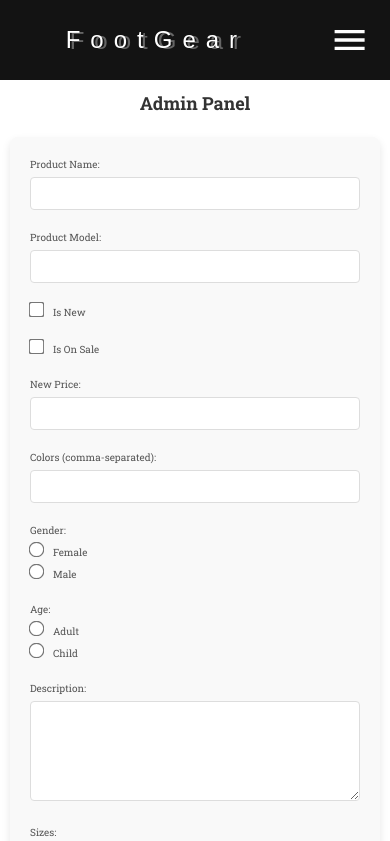
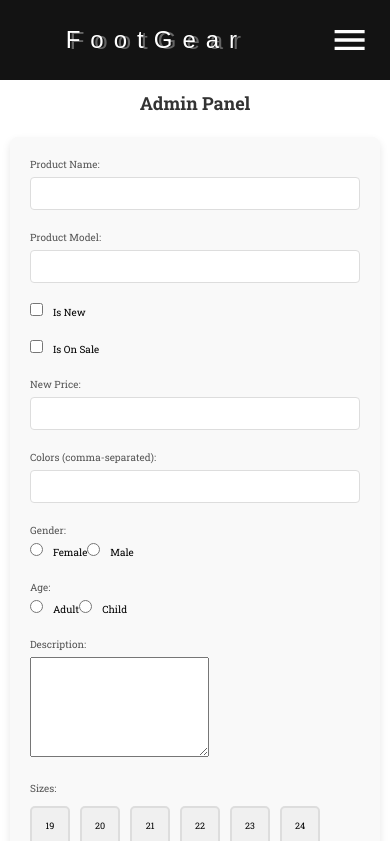
Before and after one commit to superGemHere/blessed-clothing, a React (Vite) app in the folder client/: page /users/admin in a window 390 px wide. Shown: the top 841 px of the page. Built offline with nearby package versions, Linux system fonts and the light colour scheme; no server answers; a web font is replaced by a local one.

Commit message:
Update admin panel scoped css

```diff
--- a/client/src/components/main/AdminPanel/AdminPanel.jsx
+++ b/client/src/components/main/AdminPanel/AdminPanel.jsx
@@ -1,31 +1,31 @@
-import React, { useState } from 'react';
-import styles from './adminPanel.module.css';
+import React, { useState } from "react";
+import styles from "./adminPanel.module.css";
 
 export default function AdminPanel() {
-    const [productName, setProductName] = useState('');
-    const [productModel, setProductModel] = useState('');
+  const [productName, setProductName] = useState("");
+  const [productModel, setProductModel] = useState("");
   const [isNew, setIsNew] = useState(false);
   const [isOnSale, setIsOnSale] = useState(false);
-    const [oldPrice, setOldPrice] = useState('');
-    const [newPrice, setNewPrice] = useState('');
-    const [colors, setColors] = useState('');
-    const [gender, setGender] = useState('');
-    const [age, setAge] = useState('');
-    const [description, setDescription] = useState('');
+  const [oldPrice, setOldPrice] = useState("");
+  const [newPrice, setNewPrice] = useState("");
+  const [colors, setColors] = useState("");
+  const [gender, setGender] = useState("");
+  const [age, setAge] = useState("");
+  const [description, setDescription] = useState("");
   const [sizes, setSizes] = useState([]);
 
-    const handleSubmit = (e) => {
+  const handleSubmit = e => {
     e.preventDefault();
 
     const colorsArray = colors
-            .split(',')
+      .split(",")
       .map(color => color.trim())
-            .filter(color => color !== '');
+      .filter(color => color !== "");
 
     const product = {
       productName,
       productModel,
-            isNew,
+      isNewProduct: isNew,
       isOnSale,
       oldPrice: isOnSale ? oldPrice : null,
       newPrice,
@@ -33,128 +33,131 @@ export default function AdminPanel() {
       sizes,
       gender,
       age,
-            description,
+      description
     };
-
-
 
     console.log(product);
 
     // Here, you'd typically send the `product` object to the database
-        // Example:
-        // fetch('/api/products', {
-        //     method: 'POST',
-        //     headers: {
-        //         'Content-Type': 'application/json',
-        //     },
-        //     body: JSON.stringify(product),
-        // })
-        // .then(response => response.json())
-        // .then(data => {
-        //     console.log('Success:', data);
-        // })
-        // .catch((error) => {
-        //     console.error('Error:', error);
-        // });
   };
 
-    const toggleSize = (size) => {
-        setSizes((prevSizes) =>
+  const toggleSize = size => {
+    setSizes(
+      prevSizes =>
         prevSizes.includes(size)
-                ? prevSizes.filter((s) => s !== size) // Remove size if it's already selected
-                : [...prevSizes, size] // Add size if it's not selected
+          ? prevSizes.filter(s => s !== size)
+          : [...prevSizes, size]
     );
   };
 
   const availableSizes = Array.from({ length: 31 }, (_, i) => i + 19);
 
   return (
-        <div className={styles.container}>
-            <h1>Admin Panel</h1>
-            <form className={styles.addProduct} onSubmit={handleSubmit}>
-                <div className={styles.formGroup}>
-                    <label>Product Name:</label>
+    <div className={styles["adminPanel-container"]}>
+      <h1 className={styles["adminPanel-header"]}>Admin Panel</h1>
+      <form className={styles["adminPanel-form"]} onSubmit={handleSubmit}>
+        <div className={styles["adminPanel-formGroup"]}>
+          <label className={styles["adminPanel-formGroup-label"]}>
+            Product Name:
+          </label>
           <input
             type="text"
             value={productName}
-                        onChange={(e) => setProductName(e.target.value)}
+            onChange={e => setProductName(e.target.value)}
+            className={styles["adminPanel-formGroup-input"]}
             required
           />
         </div>
 
-                <div className={styles.formGroup}>
-                    <label>Product Model:</label>
+        <div className={styles["adminPanel-formGroup"]}>
+          <label className={styles["adminPanel-formGroup-label"]}>
+            Product Model:
+          </label>
           <input
             type="text"
             value={productModel}
-                        onChange={(e) => setProductModel(e.target.value)}
+            onChange={e => setProductModel(e.target.value)}
+            className={styles["adminPanel-formGroup-input"]}
             required
           />
         </div>
 
-                <div className={styles.formGroup}>
+        <div className={styles["adminPanel-formGroup"]}>
           <label>
             <input
               type="checkbox"
               checked={isNew}
               onChange={() => setIsNew(!isNew)}
+              className={styles["adminPanel-checkbox"]}
             />
             Is New
           </label>
         </div>
 
-                <div className={styles.formGroup}>
+        <div className={styles["adminPanel-formGroup"]}>
           <label>
             <input
               type="checkbox"
               checked={isOnSale}
               onChange={() => setIsOnSale(!isOnSale)}
+              className={styles["adminPanel-checkbox"]}
             />
             Is On Sale
           </label>
         </div>
 
-                {isOnSale && (
-                    <div className={styles.formGroup}>
-                        <label>Old Price:</label>
+        {isOnSale &&
+          <div className={styles["adminPanel-formGroup"]}>
+            <label className={styles["adminPanel-formGroup-label"]}>
+              Old Price:
+            </label>
             <input
               type="number"
               value={oldPrice}
-                            onChange={(e) => setOldPrice(e.target.value)}
+              onChange={e => setOldPrice(e.target.value)}
+              className={styles["adminPanel-formGroup-input"]}
               required={isOnSale}
             />
-                    </div>
-                )}
+          </div>}
 
-                <div className={styles.formGroup}>
-                    <label>New Price:</label>
+        <div className={styles["adminPanel-formGroup"]}>
+          <label className={styles["adminPanel-formGroup-label"]}>
+            New Price:
+          </label>
           <input
             type="number"
             value={newPrice}
-                        onChange={(e) => setNewPrice(e.target.value)}
+            onChange={e => setNewPrice(e.target.value)}
+            className={styles["adminPanel-formGroup-input"]}
             required
           />
         </div>
 
-                <div className={styles.formGroup}>
-                    <label>Colors (comma-separated):</label>
+        <div className={styles["adminPanel-formGroup"]}>
+          <label className={styles["adminPanel-formGroup-label"]}>
+            Colors (comma-separated):
+          </label>
           <input
             type="text"
             value={colors}
-                        onChange={(e) => setColors(e.target.value)}
+            onChange={e => setColors(e.target.value)}
+            className={styles["adminPanel-formGroup-input"]}
             required
           />
         </div>
 
-                <div className={styles.formGroup}>
-                    <label>Gender:</label>
+        <div className={styles["adminPanel-formGroup"]}>
+          <label className={styles["adminPanel-formGroup-label"]}>
+            Gender:
+          </label>
           <label>
             <input
               type="radio"
               name="gender"
               value="female"
-                            checked={gender === 'female'}
-                            onChange={(e) => setGender(e.target.value)}
+              checked={gender === "female"}
+              onChange={e => setGender(e.target.value)}
+              className={styles["adminPanel-radio"]}
             />
             Female
           </label>
@@ -163,22 +166,24 @@ export default function AdminPanel() {
               type="radio"
               name="gender"
               value="male"
-                            checked={gender === 'male'}
-                            onChange={(e) => setGender(e.target.value)}
+              checked={gender === "male"}
+              onChange={e => setGender(e.target.value)}
+              className={styles["adminPanel-radio"]}
             />
             Male
           </label>
         </div>
 
-                <div className={styles.formGroup}>
-                    <label>Age:</label>
+        <div className={styles["adminPanel-formGroup"]}>
+          <label className={styles["adminPanel-formGroup-label"]}>Age:</label>
           <label>
             <input
               type="radio"
               name="age"
               value="adult"
-                            checked={age === 'adult'}
-                            onChange={(e) => setAge(e.target.value)}
+              checked={age === "adult"}
+              onChange={e => setAge(e.target.value)}
+              className={styles["adminPanel-radio"]}
             />
             Adult
           </label>
@@ -187,39 +192,47 @@ export default function AdminPanel() {
               type="radio"
               name="age"
               value="child"
-                            checked={age === 'child'}
-                            onChange={(e) => setAge(e.target.value)}
+              checked={age === "child"}
+              onChange={e => setAge(e.target.value)}
+              className={styles["adminPanel-radio"]}
             />
             Child
           </label>
         </div>
 
-                <div className={styles.formGroup}>
-                    <label>Description:</label>
+        <div className={styles["adminPanel-formGroup"]}>
+          <label className={styles["adminPanel-formGroup-label"]}>
+            Description:
+          </label>
           <textarea
             value={description}
-                        onChange={(e) => setDescription(e.target.value)}
+            onChange={e => setDescription(e.target.value)}
+            className={styles["adminPanel-textarea"]}
             required
           />
         </div>
-                <div className={styles.formGroup}>
-                    <label>Sizes:</label>
-                    <div className={styles.sizesGrid}>
-                        {availableSizes.map((size) => (
+        <div className={styles["adminPanel-formGroup"]}>
+          <label className={styles["adminPanel-formGroup-label"]}>Sizes:</label>
+          <div className={styles["adminPanel-sizesGrid"]}>
+            {availableSizes.map(size =>
               <div
                 key={size}
-                                className={`${styles.sizeBox} ${
-                                    sizes.includes(size) ? styles.selected : ''
-                                }`}
+                className={`${styles["adminPanel-sizeBox"]} ${sizes.includes(
+                  size
+                )
+                  ? styles["adminPanel-selected"]
+                  : ""}`}
                 onClick={() => toggleSize(size)}
               >
                 {size}
               </div>
-                        ))}
+            )}
           </div>
         </div>
 
-                <button type="submit">Add Product</button>
+        <button type="submit" className={styles["adminPanel-submitButton"]}>
+          Add Product
+        </button>
       </form>
     </div>
   );
--- a/client/src/components/main/AdminPanel/adminPanel.module.css
+++ b/client/src/components/main/AdminPanel/adminPanel.module.css
@@ -1,39 +1,38 @@
-/* General Container Styling */
-.container {
+/* Admin Panel Styling */
+.adminPanel-container {
   max-width: 1200px;
   margin: 0 auto;
   padding: 20px;
   font-family: 'Arial', sans-serif;
 }
 
-h1 {
+.adminPanel-header {
   text-align: center;
   color: #333;
   font-size: 2.5rem;
   margin-bottom: 20px;
 }
 
-.addProduct {
+.adminPanel-form {
   background-color: #f9f9f9;
   padding: 20px;
   border-radius: 8px;
   box-shadow: 0 4px 8px rgba(0, 0, 0, 0.1);
 }
 
-.formGroup {
+.adminPanel-formGroup {
   margin-bottom: 20px;
 }
 
-.formGroup label {
+.adminPanel-formGroup-label {
   display: block;
   font-size: 1.1rem;
   margin-bottom: 5px;
   color: #555;
 }
 
-.formGroup input[type="text"],
-.formGroup input[type="number"],
-.formGroup textarea {
+.adminPanel-formGroup-input,
+.adminPanel-formGroup-textarea {
   width: 100%;
   padding: 10px;
   font-size: 1rem;
@@ -43,29 +42,28 @@ h1 {
   transition: border-color 0.3s;
 }
 
-.formGroup input[type="text"]:focus,
-.formGroup input[type="number"]:focus,
-.formGroup textarea:focus {
+.adminPanel-formGroup-input:focus,
+.adminPanel-formGroup-textarea:focus {
   border-color: #007bff;
   outline: none;
 }
 
-.formGroup input[type="checkbox"],
-.formGroup input[type="radio"] {
+.adminPanel-checkbox,
+.adminPanel-radio {
   margin-right: 10px;
 }
 
-.formGroup label input[type="checkbox"],
-.formGroup label input[type="radio"] {
+.adminPanel-checkbox-label,
+.adminPanel-radio-label {
   transform: scale(1.2);
 }
 
-textarea {
+.adminPanel-textarea {
   min-height: 100px;
   resize: vertical;
 }
 
-button[type="submit"] {
+.adminPanel-submitButton {
   display: block;
   width: 200px;
   padding: 12px;
@@ -81,18 +79,18 @@ button[type="submit"] {
   margin-bottom: 30px;
 }
 
-button[type="submit"]:hover {
+.adminPanel-submitButton:hover {
   background-color: #0056b3;
 }
 
-.sizesGrid {
+.adminPanel-sizesGrid {
   display: flex;
   flex-wrap: wrap;
   gap: 10px;
   margin-top: 10px;
 }
 
-.sizeBox {
+.adminPanel-sizeBox {
   width: 50px;
   height: 50px;
   display: flex;
@@ -106,35 +104,35 @@ button[type="submit"]:hover {
   transition: background-color 0.3s, border-color 0.3s;
 }
 
-.sizeBox:hover {
+.adminPanel-sizeBox:hover {
   background-color: #e0e0e0;
   border-color: #bbb;
 }
 
-.selected {
+.adminPanel-selected {
   background-color: #007bff;
   border-color: #0056b3;
   color: white;
 }
 
 @media (max-width: 768px) {
-    .container {
+  .adminPanel-container {
     padding: 10px;
   }
 
-    h1 {
+  .adminPanel-header {
     font-size: 2rem;
   }
 
-    .formGroup label {
+  .adminPanel-formGroup-label {
     font-size: 1rem;
   }
 
-    button[type="submit"] {
+  .adminPanel-submitButton {
     font-size: 1rem;
   }
 
-    .sizeBox {
+  .adminPanel-sizeBox {
     width: 45px;
     height: 45px;
     font-size: 1rem;
@@ -142,22 +140,21 @@ button[type="submit"]:hover {
 }
 
 @media (max-width: 480px) {
-    h1 {
+  .adminPanel-header {
     font-size: 1.8rem;
   }
 
-    button[type="submit"] {
+  .adminPanel-submitButton {
     padding: 10px;
     font-size: 0.9rem;
   }
 
-    .formGroup input[type="text"],
-    .formGroup input[type="number"],
-    .formGroup textarea {
+  .adminPanel-formGroup-input,
+  .adminPanel-formGroup-textarea {
     font-size: 0.9rem;
   }
 
-    .sizeBox {
+  .adminPanel-sizeBox {
     width: 40px;
     height: 40px;
     font-size: 0.9rem;
```
Lines whose indentation alone changed are shown as unchanged.
